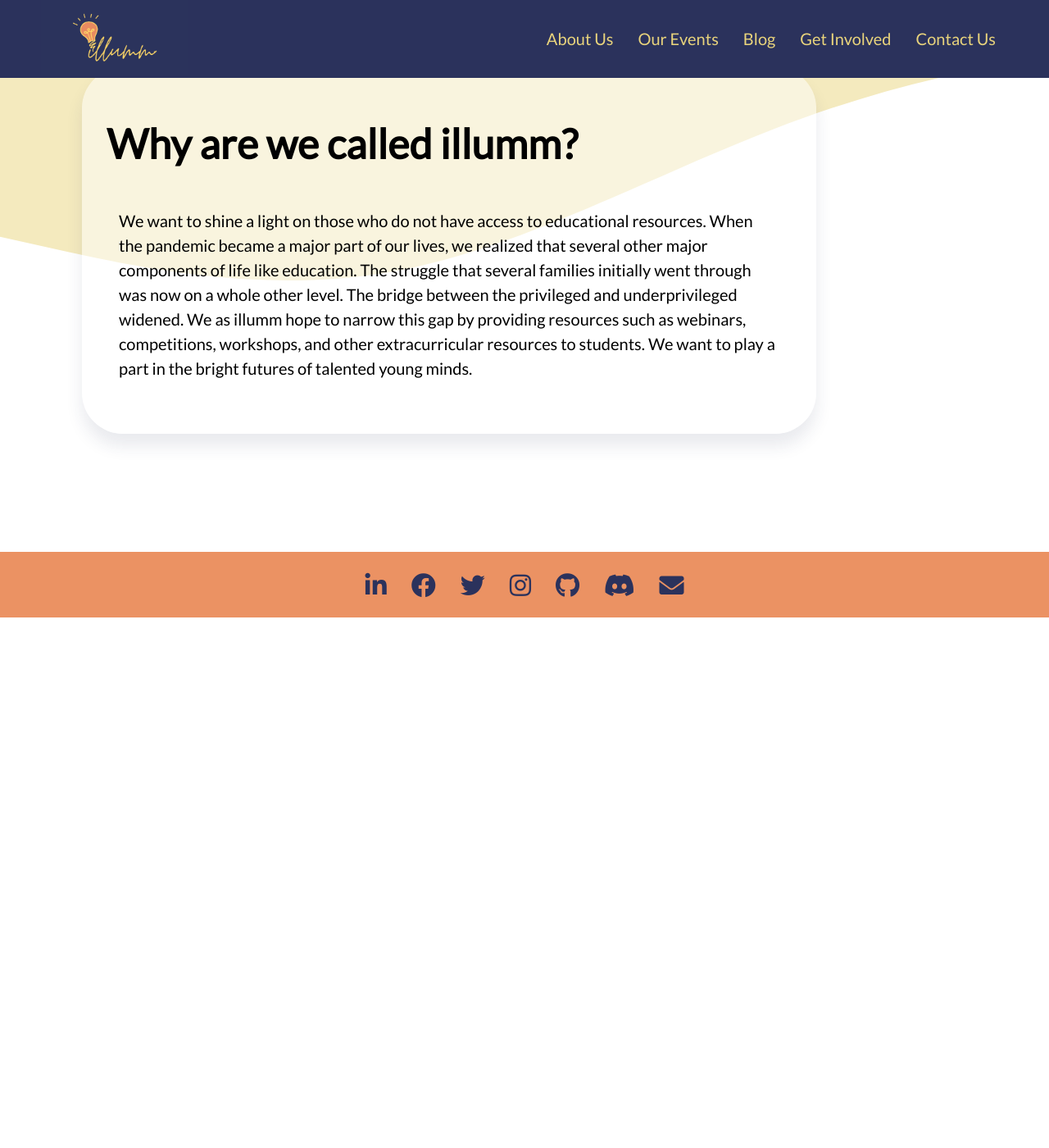
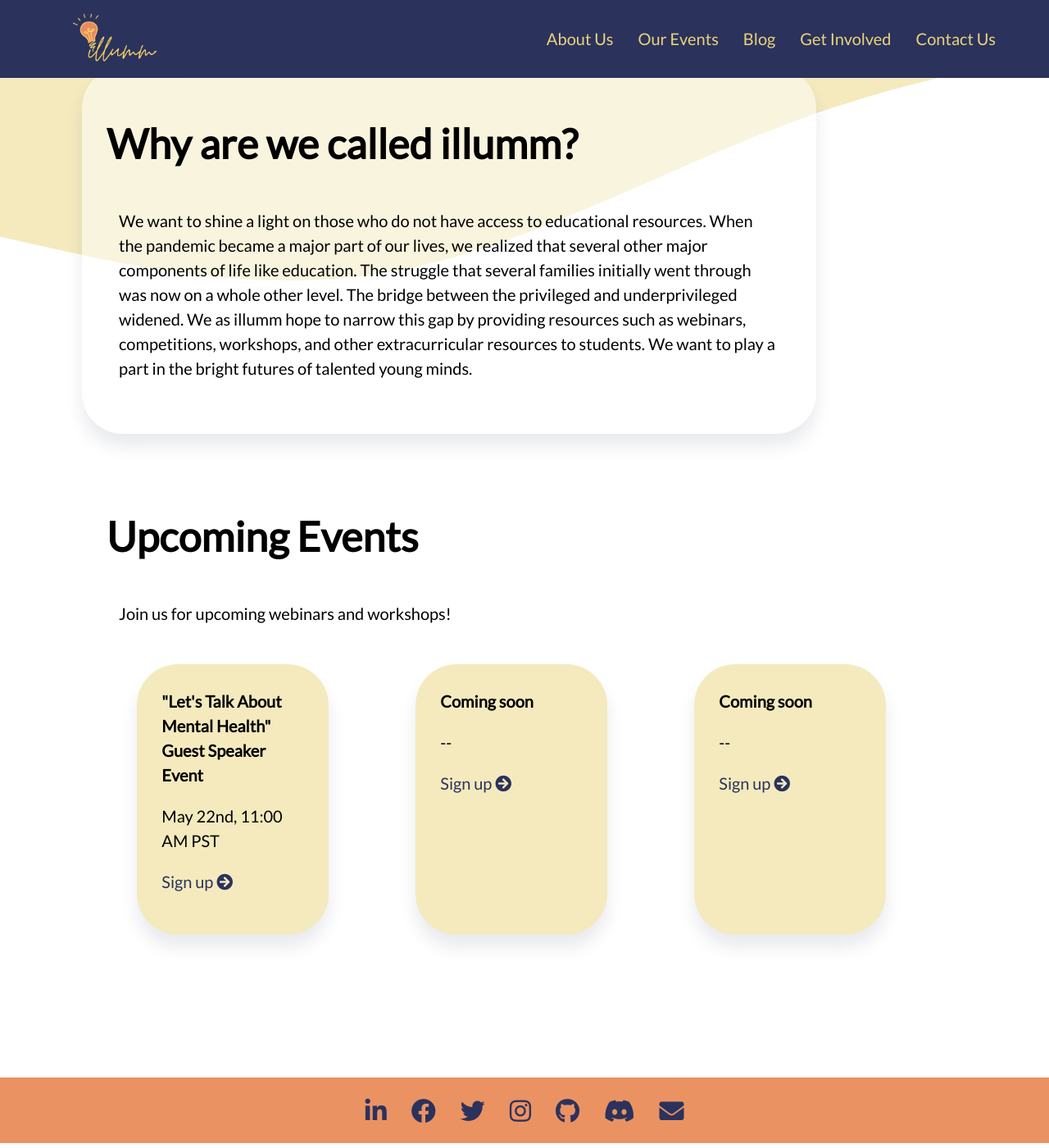
Before and after one commit to illumm/illumm.github.io, a Jekyll site: the page built from index.html, in a window 1280 px wide and 1400 px high, scrolled down 633 px. Shown: the whole window at 82% size. Built offline with Jekyll 4.4.1, drawn with Linux system fonts in a browser that asks for light colours; before the commit the page ends 1392 px from its top, so only the background shows below that.

Commit message:
Add upcoming event cards

```diff
--- a/_layouts/default.html
+++ b/_layouts/default.html
@@ -40,7 +40,7 @@
       <a class="nav-link" href="#">Our Events</a>
       <a class="nav-link" href="blog.html">Blog</a>
       <a class="nav-link" href="get-involved.html">Get Involved</a>
-      <a class="nav-link" href="mailto:illumm855@gmail.com">Contact Us</a>
+      <a class="nav-link" href="contact-us.html">Contact Us</a>
     </header>
 
     <!--Page content-->
--- a/_layouts/front-page.html
+++ b/_layouts/front-page.html
@@ -42,7 +42,7 @@
       <a class="nav-link" href="#">Our Events</a>
       <a class="nav-link" href="blog.html">Blog</a>
       <a class="nav-link" href="get-involved.html">Get Involved</a>
-      <a class="nav-link" href="mailto:illumm855@gmail.com">Contact Us</a>
+      <a class="nav-link" href="contact-us.html">Contact Us</a>
     </header>
 
     <!--Page content-->
--- a/_layouts/post.html
+++ b/_layouts/post.html
@@ -40,7 +40,7 @@
       <a class="nav-link" href="#">Our Events</a>
       <a class="nav-link" href="{{base.url}}/blog.html">Blog</a>
       <a class="nav-link" href="{{base.url}}/get-involved.html">Get Involved</a>
-      <a class="nav-link" href="mailto:illumm855@gmail.com">Contact Us</a>
+      <a class="nav-link" href="{{base.url}}/contact-us.html">Contact Us</a>
     </header>
 
     <!--Page content-->
@@ -64,6 +64,6 @@
       <a class="footer-link" href="https://discord.gg/snNuE3Cy5Z"><i class="fab fa-discord"></i></a>
       <a class="footer-link" href="mailto:illumm855@gmail.com"><i class="fas fa-envelope"></i></a>
     </footer>
- </body>
+</body>
  <script src="{{base.url}}/script.js"></script>
 </html>
--- a/get-involved.html
+++ b/get-involved.html
@@ -7,7 +7,7 @@ layout: default
     <h1 class="animate__animated animate__fadeIn">Join Our Team</h1>
     <p>Applications are open for our design, outreach/marketing, finance, local affairs, and tech/development teams. All high school and college students are eligible. <a target="_blank" href="https://izdrgs47pwv.typeform.com/to/TUoYQ6Uk">Apply now <i class="fas fa-arrow-circle-right link-arrow"></i>.</a></p>
   </div>
-  <div class="page-section">
+  <div class="page-section-small">
     <div class="accordion">
       <details>
         <summary><h2>Design</h2></summary>
--- a/index.html
+++ b/index.html
@@ -9,10 +9,37 @@ layout: front-page
     <a target="_blank" href="get-involved.html" class="link-btn">Join our team</a>
     <a target="_blank" href="https://discord.gg/snNuE3Cy5Z" class="link-btn-inverted">Participate in our Discord server</a>
   </div>
-  <div class="page-section">
-    <div class="section-title" id="name-block">
-      <h1 class="animate__animated animate__fadeIn">Why are we called illumm?</h1>
+  <div class="page-section-small">
+    <div class="block" id="name-block">
+      <div class="section-title">
+        <h1 class="animate__animated animate__fadeIn">Why are we called illumm?</h1>
+      </div>
       <p>We want to shine a light on those who do not have access to educational resources. When the pandemic became a major part of our lives, we realized that several other major components of life like education. The struggle that several families initially went through was now on a whole other level. The bridge between the privileged and underprivileged widened. We as illumm hope to narrow this gap by providing resources such as webinars, competitions, workshops, and other extracurricular resources to students. We want to play a part in the bright futures of talented young minds.</p>
     </div>
   </div>
+  <div class="page-section">
+    <div class="block" id="programs-block">
+      <div class="section-title">
+        <h1 class="animate__animated animate__fadeIn">Upcoming Events</h1>
+        <p>Join us for upcoming webinars and workshops!</p>
+      </div>
+      <div class="programs-container">
+        <div class="program-card">
+          <p><b>"Let's Talk About Mental Health" Guest Speaker Event</b></p>
+          <p>May 22nd, 11:00 AM PST</p>
+          <p><a target="_blank" href="https://docs.google.com/forms/d/e/1FAIpQLSfO5jFduw8tSb4jOd1gt8L4x46YIoSjfvlnmrMnmTleZYt2Ug/viewform">Sign up <i class="fas fa-arrow-circle-right link-arrow"></i></a></p>
+        </div>
+        <div class="program-card">
+          <p><b>Coming soon</b></p>
+          <p>--</p>
+          <p><a target="_blank" href="#">Sign up <i class="fas fa-arrow-circle-right link-arrow"></i></a></p>
+        </div>
+        <div class="program-card">
+          <p><b>Coming soon</b></p>
+          <p>--</p>
+          <p><a target="_blank" href="#">Sign up <i class="fas fa-arrow-circle-right link-arrow"></i></a></p>
+        </div>
+      </div>
+    </div>
+  </div>
 </div>
--- a/style.css
+++ b/style.css
@@ -2,6 +2,7 @@
   --logo-blue-color: rgb(43, 50, 92);
   --logo-gold-color: rgb(233, 212, 124);
   --logo-orange-color: rgb(235, 146, 99);
+  --banner-bg-color: #f4eabe;
 }
 
 @font-face {
@@ -28,6 +29,7 @@ h2 {
 a {
   color: var(--logo-blue-color);
   text-decoration: none;
+  transition: color .5s ease;
 }
 
 p {
@@ -36,6 +38,7 @@ p {
   line-height: 1.5em;
   margin-top: 0;
   margin-bottom: 1em;
+  word-wrap: break-word;
 }
 
 a:hover {
@@ -137,13 +140,10 @@ a:hover {
   flex-direction: row;
 }
 
-.page-container > div {
-  flex-basis: 70%;
-}
-
 .page-title {
   margin-bottom: 2em;
   padding: 90px 100px 0;
+  flex-basis: 70%;
 }
 
 .page-title h1 {
@@ -151,6 +151,10 @@ a:hover {
   font-size: 80px;
   margin-top: 0;
   margin-bottom: .1em;
+}
+
+.block {
+  padding: 30px;
 }
 
 #mission-statement-block {
@@ -196,11 +200,50 @@ a:hover {
   margin-bottom: .67em;
 }
 
+/* .banner::before {
+  content: "";
+  z-index: -1;
+  position: absolute;
+  display: block;
+  left: 0;
+  top: 0;
+  bottom: 0;
+  right: 0;
+  width: 100%;
+  height: 100%;
+  padding-bottom: 3em;
+  background: #f4eabe;
+} */
+
 #name-block {
   box-shadow: 0px 15px 20px rgba(43, 50, 92, 0.1);
-  padding: 30px;
   background: rgba(255, 255, 255, 0.5);
   border-radius: 50px;
+}
+
+.programs-container {
+  display: flex;
+  flex-wrap: wrap;
+  flex-direction: row;
+  justify-content: space-around;
+}
+
+.program-card {
+  flex-basis: 25%;
+  box-shadow: 0px 15px 20px rgba(43, 50, 92, 0.1);
+  background-color: var(--banner-bg-color);
+  border-radius: 50px;
+  padding: 30px;
+  transition: background-color .5s ease;
+  margin: 0 2em 2em 0;
+}
+
+.program-card:hover {
+  background-color: rgba(255, 255, 255, 0.5);
+}
+
+.program-card p {
+  padding: 0;
 }
 
 .section-title {
@@ -210,8 +253,15 @@ a:hover {
 .page-section {
   margin-bottom: 2em;
   padding: 0 100px;
-  width: 75%;
   display: block;
+  flex-basis: 100%;
+}
+
+.page-section-small {
+  margin-bottom: 2em;
+  padding: 0 100px;
+  display: block;
+  flex-basis: 70%;
 }
 
 .link-btn {
@@ -267,6 +317,7 @@ a:hover .link-arrow {
 .accordion details summary::-webkit-details-marker {
   display: none;
 }
+
 .accordion details {
   position: relative;
   border-radius: 10px;
@@ -320,6 +371,14 @@ a:hover .link-arrow {
 
 .accordion details[open] > summary {
   color: var(--logo-gold-color);
+}
+
+.form-container {
+  font-family: 'Lato', sans-serif;
+}
+
+.form-container label {
+  display: block;
 }
 
 /* .accordion details[open] {
@@ -401,6 +460,12 @@ a:hover .link-arrow {
   color: rgb(127, 150, 255) !important;
 }
 
+@media screen and (max-width: 1350px) {
+  .program-card {
+    flex-basis: 17%;
+  }
+}
+
 /* Toggle nav */
 @media screen and (max-width: 980px) {
   #toggle-btn {
@@ -434,6 +499,16 @@ a:hover .link-arrow {
 
   .nav-dropdown-content {
     position: static;
+  }
+
+  .programs-container {
+    flex-direction: column;
+    justify-content: center !important;
+  }
+
+  .program-card {
+    flex-basis: 100%;
+    margin: 0 1em 3em;
   }
 }
 
@@ -477,8 +552,17 @@ a:hover .link-arrow {
     margin-bottom: 1.5em !important;
   }
 
+  .page-section-small {
+    padding: 0 50px 50px;
+    margin-bottom: 1.5em !important;
+  }
+
   .accordion  details > summary::before {
     margin-top: 0;
+  }
+
+  .block {
+    padding: 20px;
   }
 }
 
@@ -503,6 +587,10 @@ a:hover .link-arrow {
     padding: 0 25px 25px;
   }
 
+  .page-section-small {
+    padding: 0 25px 25px;
+  }
+
   .page-container > div {
     flex-basis: 100%;
   }
```
Also changed, not shown: contact-us.html (+2 -5 lines).
